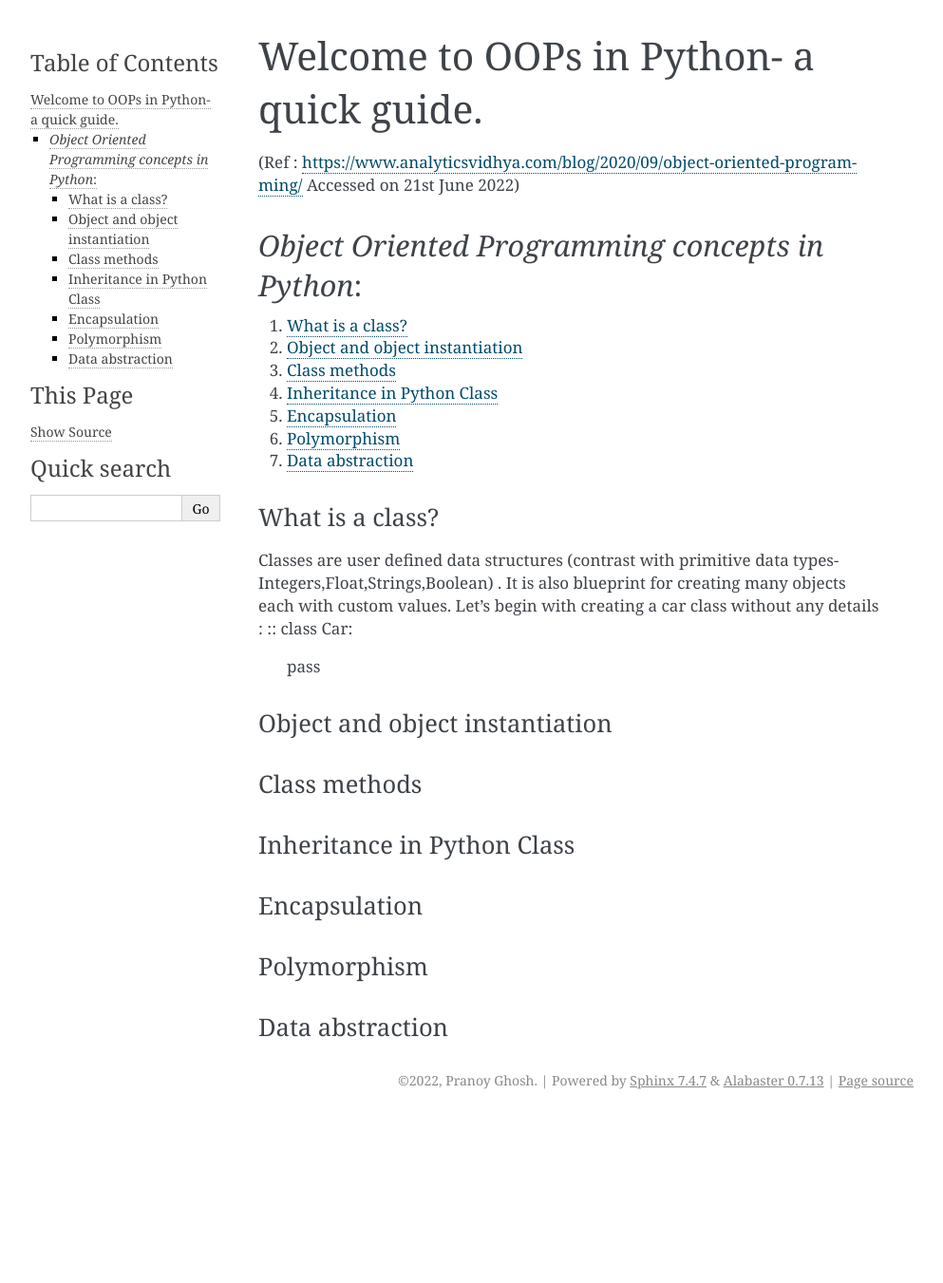
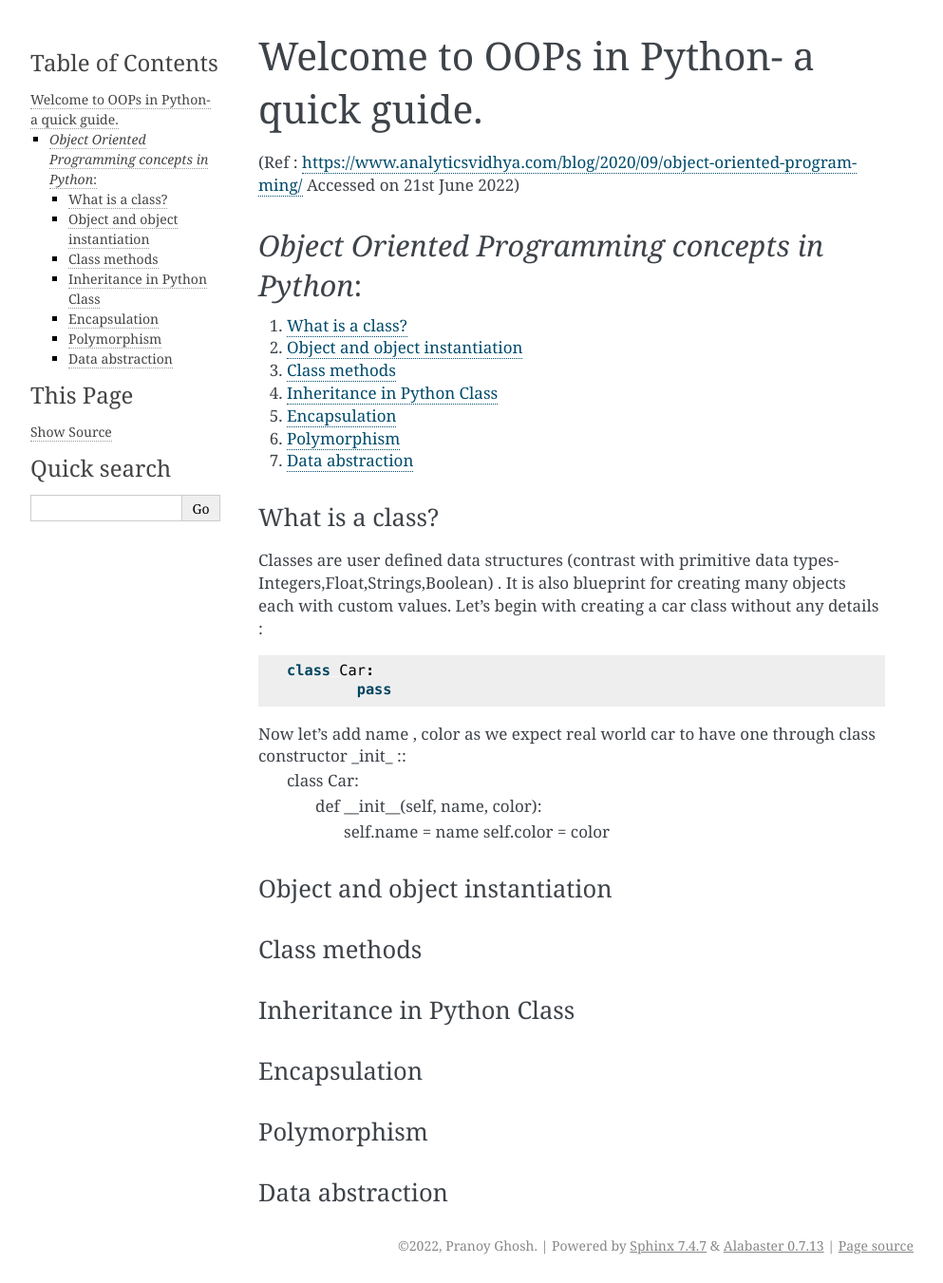
Before and after one commit to jovian-explorer/OOPsinPython, a Sphinx documentation site: the page built from myfirstdocs/source/index.rst, in a window 1280 px wide. Shown: the whole page at 95% size, without its empty margins (148-1141 px from the left). Built offline with Sphinx 7.4.7, drawn with Linux system fonts in a browser that asks for light colours; before the commit the page ends 1177 px from its top, so only the background shows below that.

Commit message:
Update index.rst

```diff
--- a/myfirstdocs/source/index.rst
+++ b/myfirstdocs/source/index.rst
@@ -23,8 +23,14 @@ What is a class?
 """""""""""""""""
 Classes are user defined data structures (contrast with primitive data types-Integers,Float,Strings,Boolean) . It is also blueprint for creating many objects each with custom values. Let's begin with creating a car class without any details :
 ::
-class Car:
-	pass
+	class Car:
+		pass
+
+Now let's add name , color as we expect real world car to have one through class constructor _init_  ::
+	class Car:
+		def __init__(self, name, color):
+			self.name = name
+			self.color = color
 
 
 .. _Object:
```
